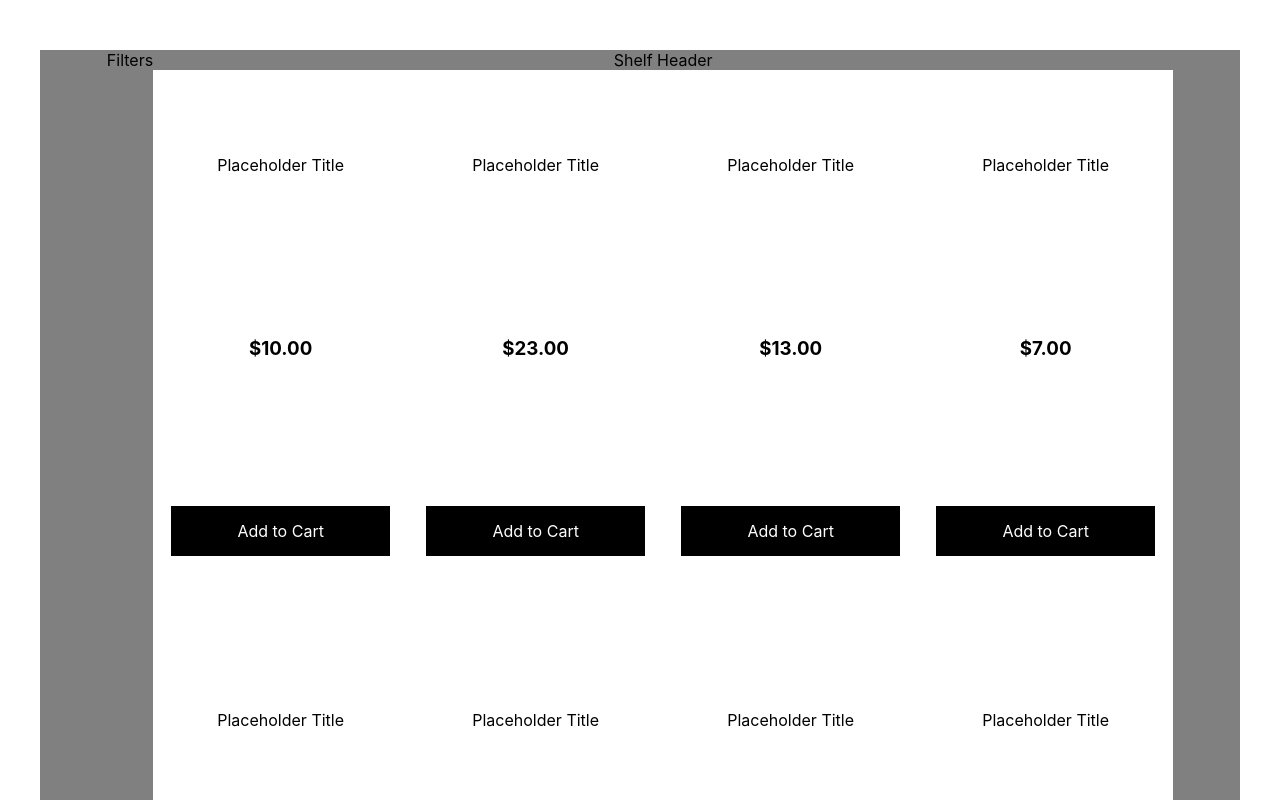
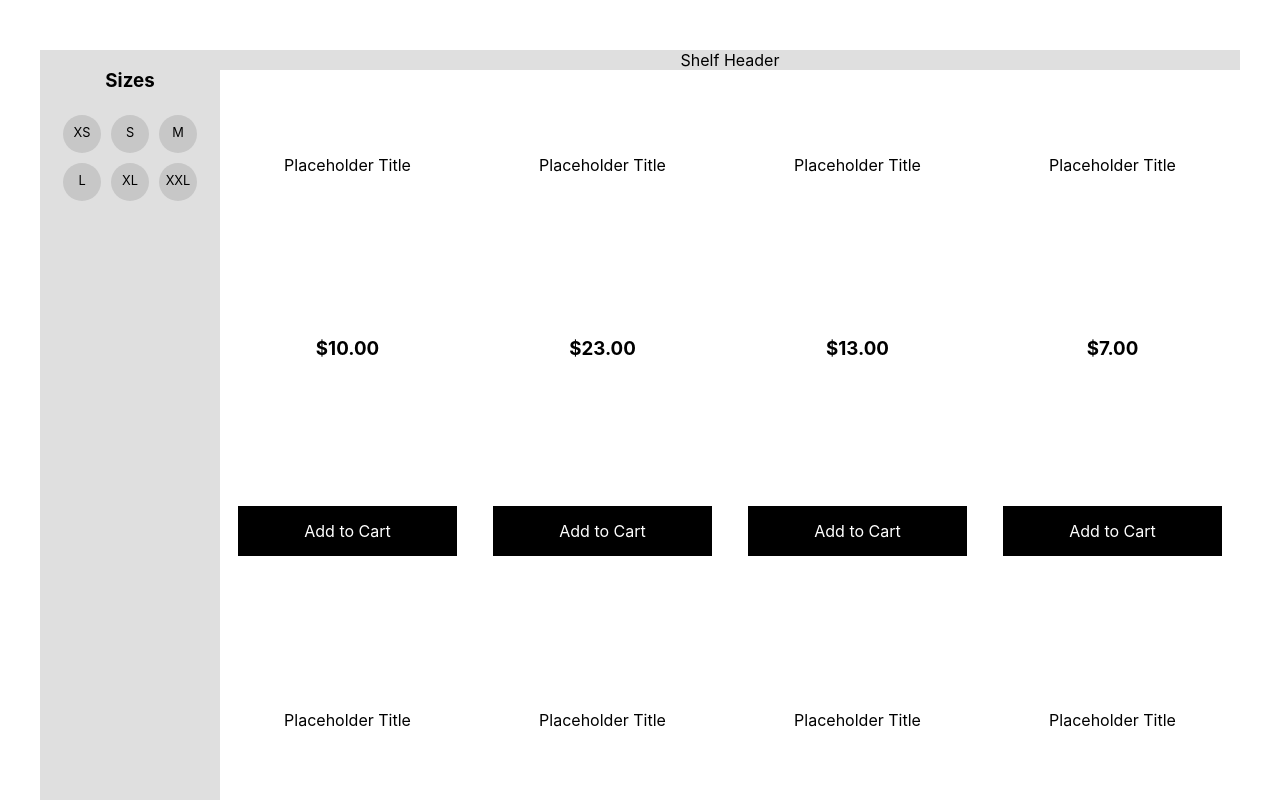
Before and after one commit to MatthieuNadeau96/shopping-cart, a React (Create React App) app: page / in a window 1280 px wide. Shown: the top 800 px of the page. Built offline with nearby package versions, Linux system fonts and the light colour scheme.

Commit message:
created the Sizes component

```diff
--- a/src/App.scss
+++ b/src/App.scss
@@ -6,7 +6,7 @@
   display: flex;
   flex-direction: row;
   justify-content: center;
-  background-color: grey;
+  background-color: #dfdfdf;
   margin: 50px auto 0;
   max-width: 1200px;
 
@@ -65,3 +65,23 @@
   width: 90%;
   padding: 15px 0;
 }
+
+
+// Filters
+
+.filtersContainer {
+  width: 15%;
+}
+
+.size-button {
+  background-color: #c7c7c7;
+  border-radius: 50%;
+  line-height: 35px;
+  height: 38px;
+  width: 38px;
+  font-size: .8em;
+  margin: 5px 5px;
+  display: inline-block;
+  cursor: pointer;
+  position: relative;
+}
--- a/src/components/Filters/Filters.js
+++ b/src/components/Filters/Filters.js
@@ -1,11 +1,21 @@
 import React, { Component } from 'react';
+
+import Sizes from './Sizes';
 
 class Filters extends Component {
 
+
+
   render() {
     return (
-      <div>
-        Filters
+      <div className="filtersContainer">
+        <h3>Sizes</h3>
+        <Sizes clicked={this.props.clicked} size="XS"/>
+        <Sizes clicked={this.props.clicked} size="S"/>
+        <Sizes clicked={this.props.clicked} size="M"/>
+        <Sizes clicked={this.props.clicked} size="L"/>
+        <Sizes clicked={this.props.clicked} size="XL"/>
+        <Sizes clicked={this.props.clicked} size="XXL"/>
       </div>
     );
   }
--- /dev/null
+++ b/src/components/Filters/Sizes.js
@@ -0,0 +1,15 @@
+import React, { Component } from 'react';
+
+class Sizes extends Component {
+
+  render() {
+    return (
+      <div onClick={this.props.clicked} className="size-button">
+        {this.props.size}
+      </div>
+    );
+  }
+
+}
+
+export default Sizes;
```
